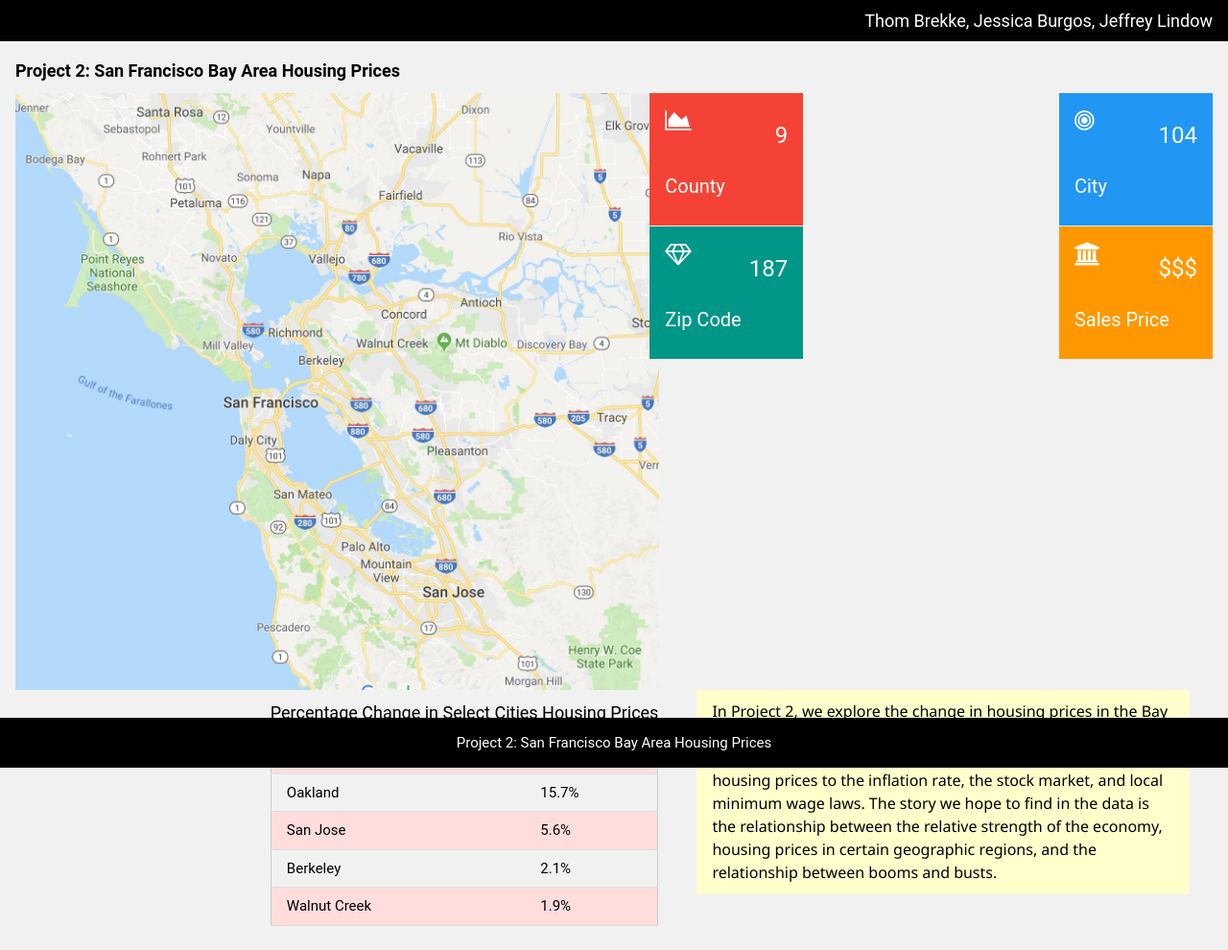
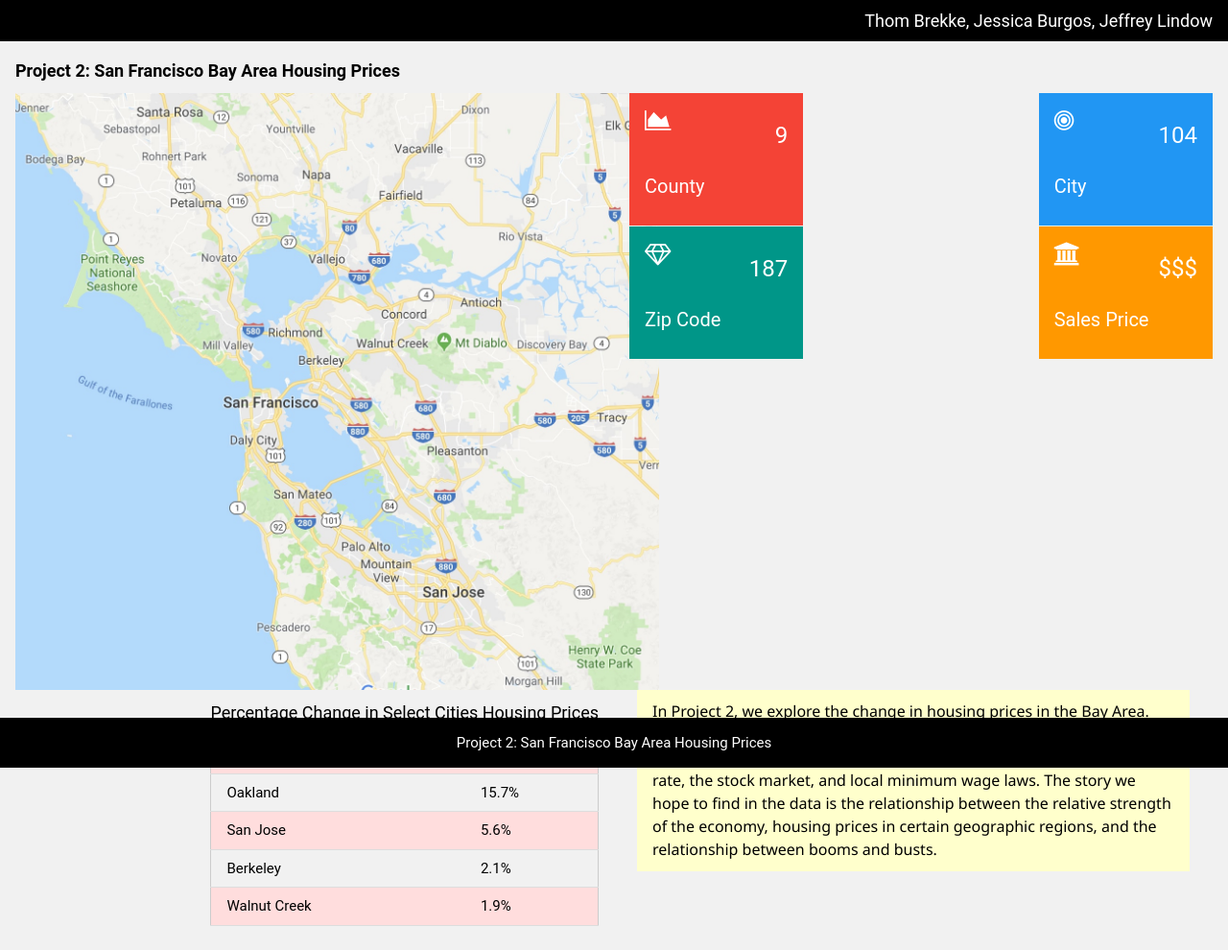
Before and after one commit to tcbrekke/project-2, a plain HTML site: page index.html in a window 1280 px wide. Shown: the whole page at 96% size. Drawn offline with nearby package versions, Linux system fonts and the light colour scheme; files whose address does not match are found by name.

Commit message:
Add files via upload

```diff
--- a/style.css
+++ b/style.css
@@ -159,5 +159,10 @@ body {
 } */
 
 .halfsies {
-  width: 45% !important;
+  width: 50% !important;
+  float: right;
 }
+
+.mappy {
+  width: 100% !important;
+}
```
